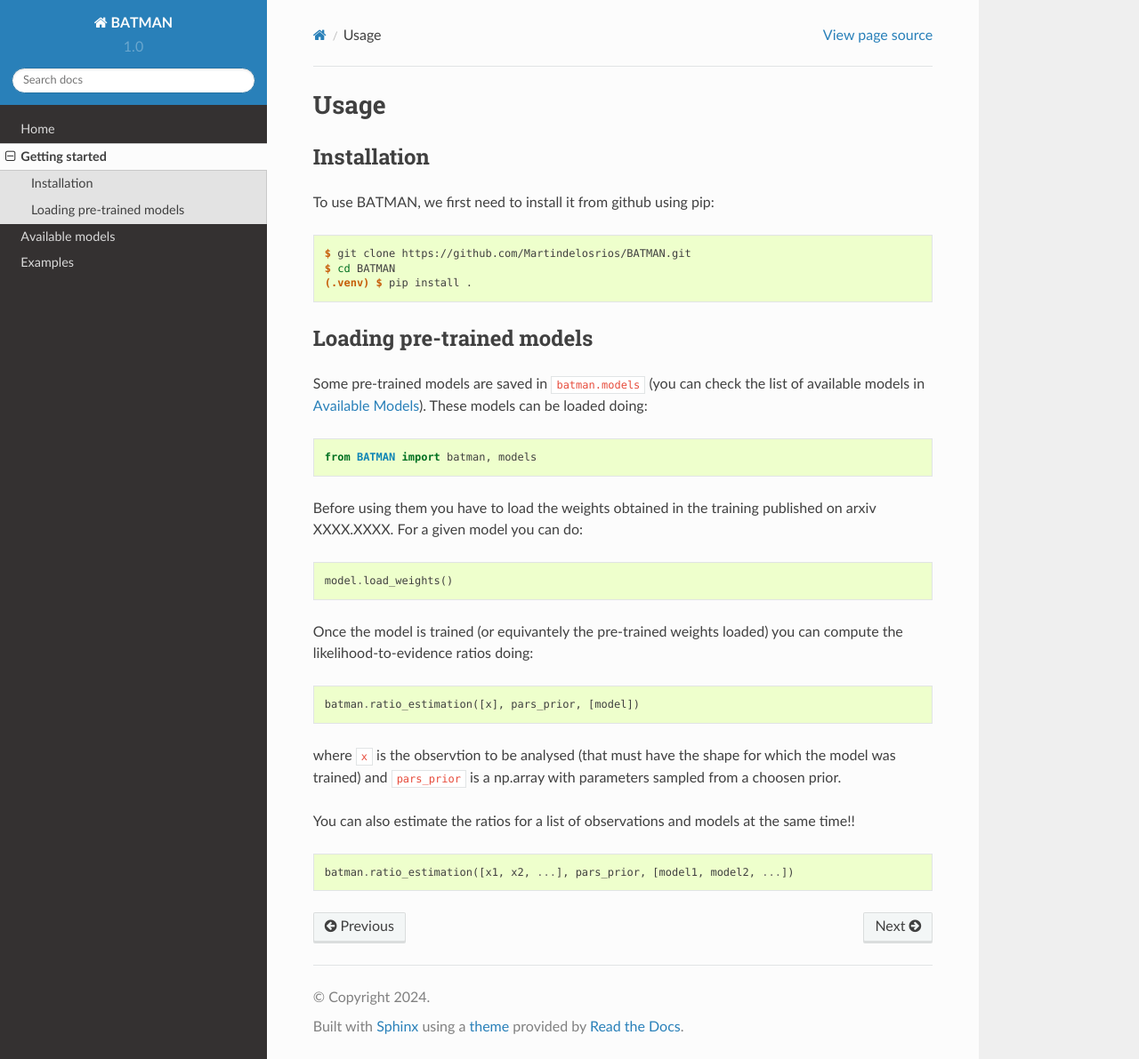
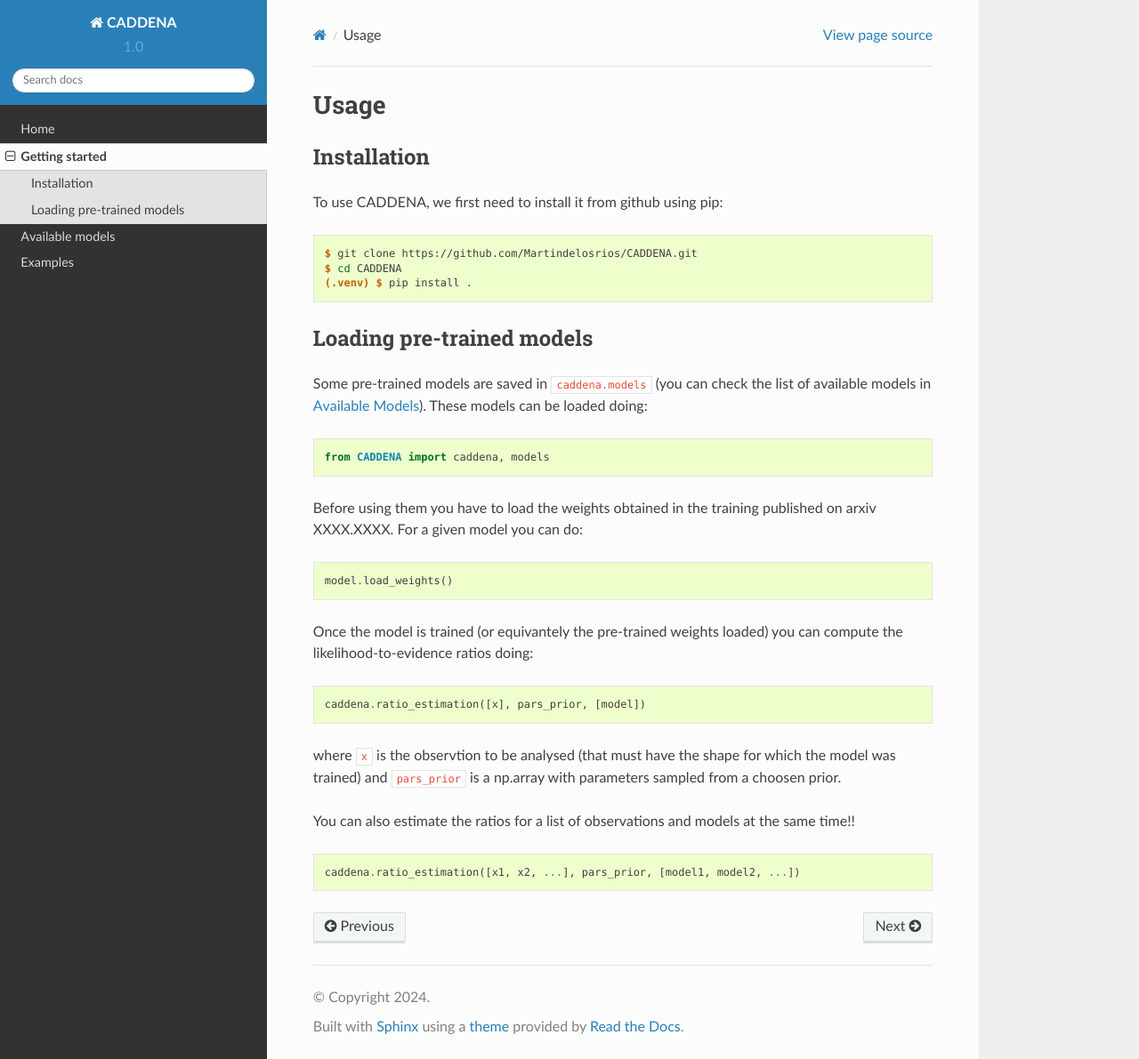
Before and after one commit to Martindelosrios/CADDENA, a Sphinx documentation site: the page built from docs/source/usage.rst, in a window 1280 px wide and 1191 px high. Shown: the whole window at 89% size. Built offline with Sphinx 7.4.7 and the Read the Docs theme 2.0.0, drawn with Linux system fonts in a browser that asks for light colours.

Commit message:
change to docs

```diff
--- a/docs/source/conf.py
+++ b/docs/source/conf.py
@@ -9,7 +9,7 @@
 
 # -- Project information -----------------------------------------------------
 
-project = 'BATMAN'
+project = 'CADDENA'
 copyright = '2024'
 author = 'Martín de los Rios'
 
@@ -32,7 +32,7 @@
     # Add more extensions as needed
 ]
 
-autoapi_dirs = ['../../BATMAN']
+autoapi_dirs = ['../../CADDENA']
 autoapi_file_patterns = ['*.py']
 autoapi_ignore = ['dataset/']
 
--- a/docs/source/usage.rst
+++ b/docs/source/usage.rst
@@ -6,24 +6,24 @@
 Installation
 ------------
 
-To use BATMAN, we first need to install it from github using pip:
+To use CADDENA, we first need to install it from github using pip:
 
 .. code-block:: console
 
-   $ git clone https://github.com/Martindelosrios/BATMAN.git
-   $ cd BATMAN
+   $ git clone https://github.com/Martindelosrios/CADDENA.git
+   $ cd CADDENA
    (.venv) $ pip install .
 
 Loading pre-trained models
 --------------------------
 
-Some pre-trained models are saved in ``batman.models``
+Some pre-trained models are saved in ``caddena.models``
 (you can check the list of available models in :ref:`Models`).
 These models can be loaded doing:
 
 .. code-block:: python
 
-    from BATMAN import batman, models
+    from CADDENA import caddena, models
 
 Before using them you have to load the weights obtained in the
 training published on arxiv XXXX.XXXX. For a given model you can do:
@@ -38,7 +38,7 @@
 
 .. code-block:: python
 
-    batman.ratio_estimation([x], pars_prior, [model])
+    caddena.ratio_estimation([x], pars_prior, [model])
 
 
 where ``x`` is the observtion to be analysed (that must have the shape for which the model was trained)
@@ -49,4 +49,4 @@
 
 .. code-block:: python
 
-    batman.ratio_estimation([x1, x2, ...], pars_prior, [model1, model2, ...])
+    caddena.ratio_estimation([x1, x2, ...], pars_prior, [model1, model2, ...])
```
Also changed, not shown: docs/source/examples.rst (+5 -5 lines), docs/source/index.rst (+5 -5 lines).
